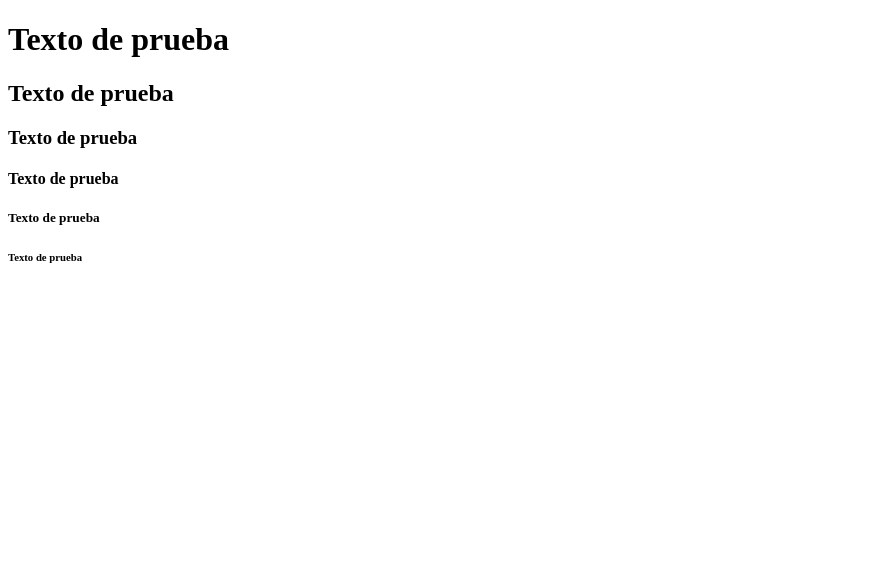
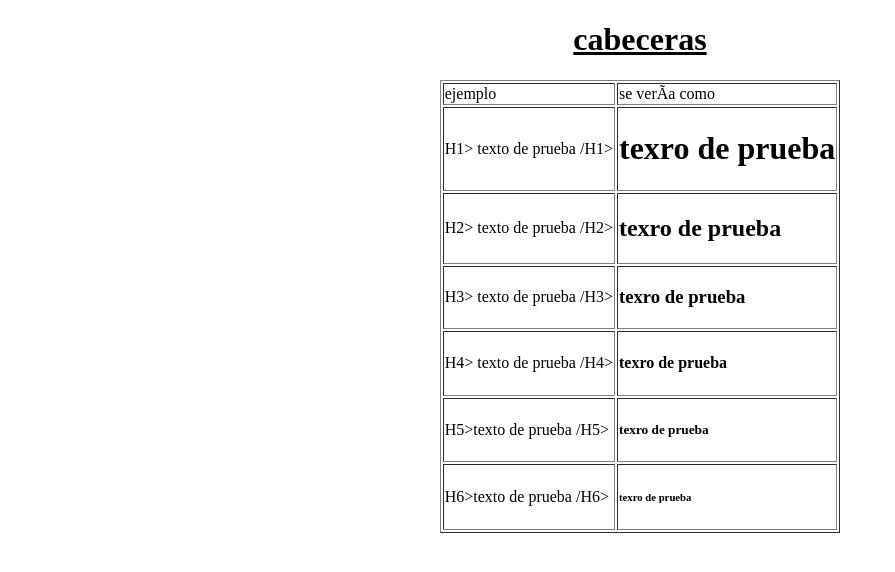
Before and after one commit to Desarrolladores2020/mi-tersera-publicacion, a plain HTML site: page index.html in a window 1280 px wide. Shown: the whole page, without its empty margins (0-895 px from the left). Drawn offline with Linux system fonts and the light colour scheme.

Commit message:
Add files via upload

```diff
--- a/index.html
+++ b/index.html
@@ -4,12 +4,45 @@
    <meta charset="uft-8">
    <title>cabecera</title>
 </head>
+
 <body>
-	<h1>Texto de prueba</h1>
-	<h2>Texto de prueba</h2>
-	<h3>Texto de prueba</h3>
-	<h4>Texto de prueba</h4>
-	<h5>Texto de prueba</h5>
-	<h6>Texto de prueba</h6>
+	<center>
+		<H1>
+	<U>
+		cabeceras
+	</U>
+</H1>
+</center>
+	<center><table border="1">
+		<tr>
+			<td>ejemplo</td>
+			<td>se vería como</td>
+		</tr>
+		<tr>
+			<td>H1> texto de prueba /H1></td>
+			<td><h1>texro de prueba</h1></td>
+		</tr>
+		<tr>
+			<td>H2> texto de prueba /H2></td>
+			<td><h2>texro de prueba</h2></td>
+		</tr>
+				<tr>
+			<td>H3> texto de prueba /H3></td>
+			<td><h3>texro de prueba</h3></td>
+		</tr>
+		<tr>
+			<td>H4> texto de prueba /H4></td>
+			<td><h4>texro de prueba</h4></td>
+		</tr>
+		<tr>
+			<td>H5>texto de prueba /H5></td>
+			<td><h5>texro de prueba</h5></td>
+		</tr>
+		<tr>
+			<td>H6>texto de prueba /H6></td>
+			<td><h6>texro de prueba</h6></td>
+		</tr>
+
+	</table></center>
 </body>
 </html>
```
